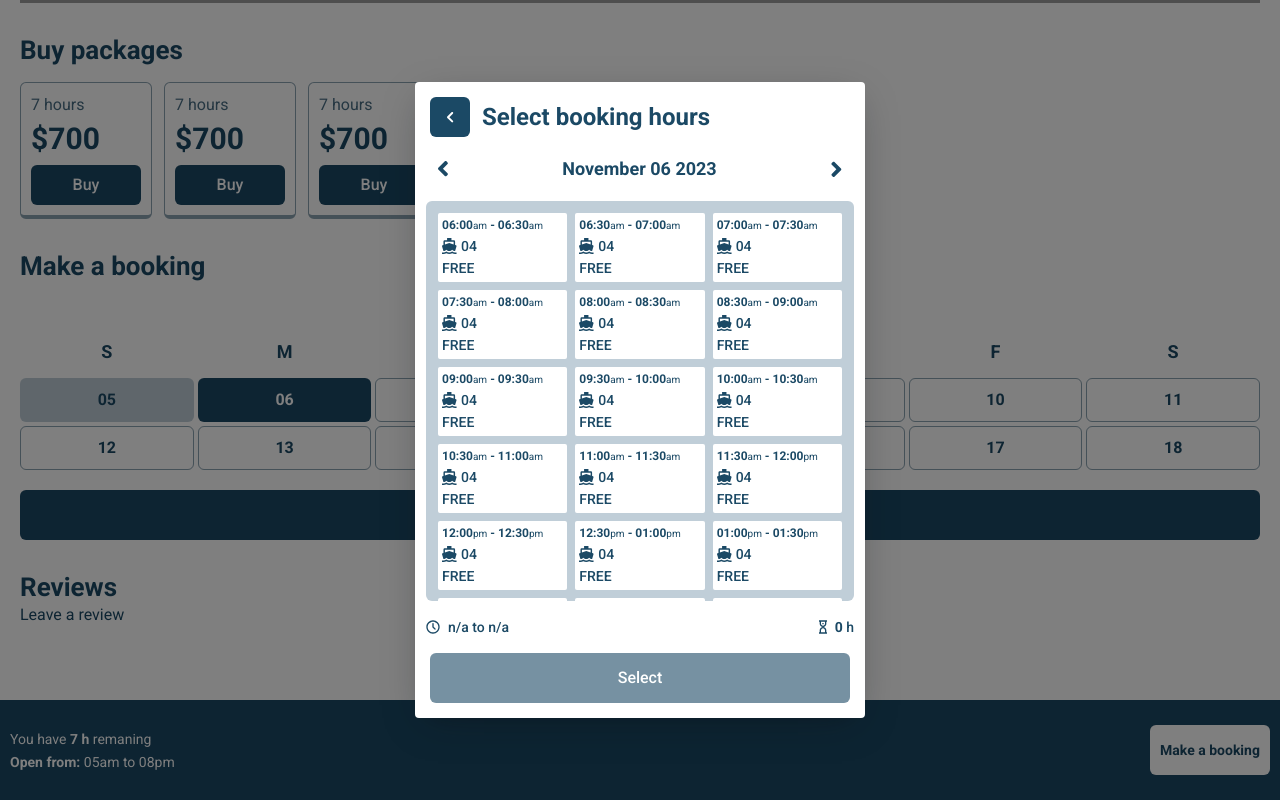
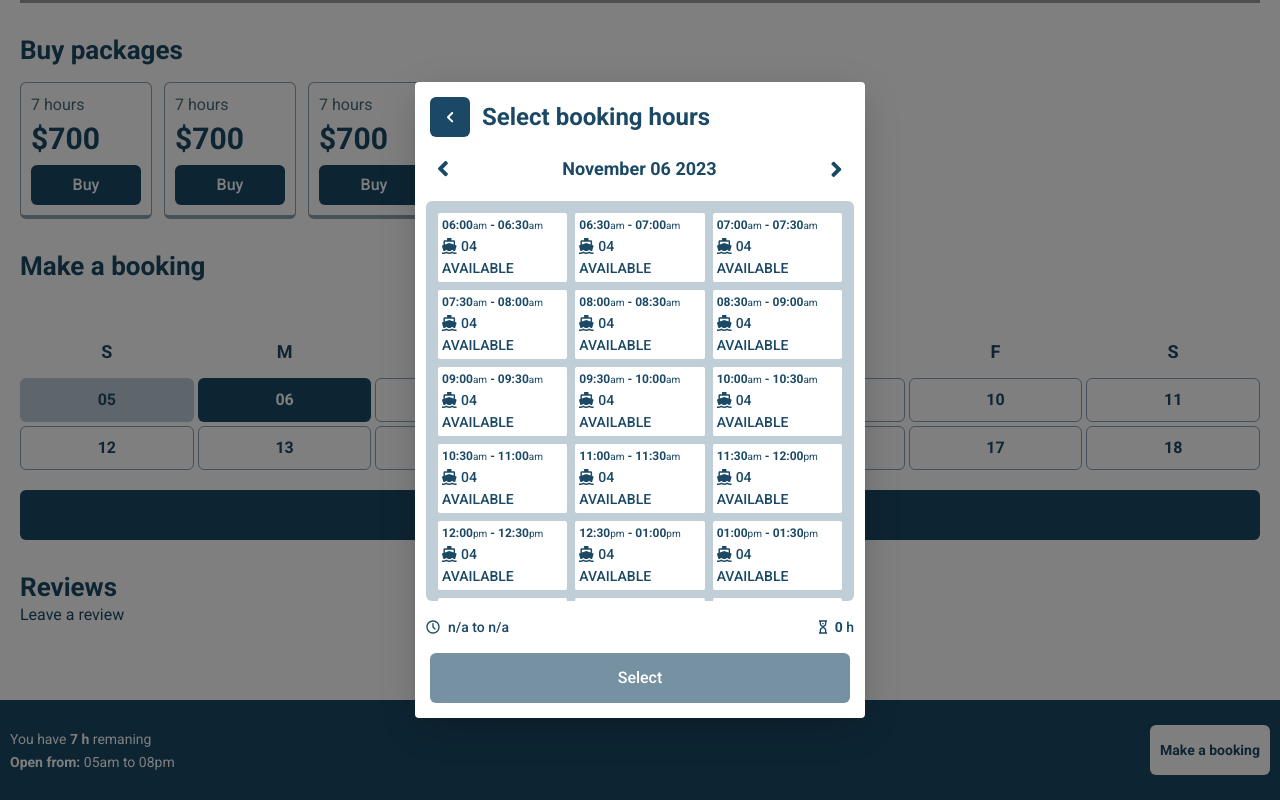
Before and after one commit to vvassoftware/vvas-user, a React (Vite) app: page /booking/1 in a window 1280 px wide. Both pictures are taken after a click on the button "06". Shown: the part 884-1684 px from the top of the page. Built offline with nearby package versions, Linux system fonts and the light colour scheme; grey boxes are pictures that could not be loaded.

Commit message:
fix: new business

```diff
--- a/package.json
+++ b/package.json
@@ -17,6 +17,7 @@
     "react": "^18.2.0",
     "react-dom": "^18.2.0",
     "react-hook-form": "^7.48.2",
+    "react-hot-toast": "^2.4.1",
     "react-icons": "^4.11.0",
     "react-router-dom": "^6.18.0",
     "tailwind-merge": "^2.0.0"
--- a/src/App.tsx
+++ b/src/App.tsx
@@ -2,6 +2,8 @@ import { useEffect } from "react";
 
 import WindowSizeProvider from "./context/WindowSize";
 import RoutesApp from "./router/Routes";
+
+import { Toaster } from "react-hot-toast";
 
 export default function App() {
   useEffect(() => {
@@ -14,6 +16,7 @@ export default function App() {
 
   return (
     <WindowSizeProvider>
+      <Toaster position="top-center" reverseOrder={false} />
       <RoutesApp />
     </WindowSizeProvider>
   );
--- a/src/components/Details/Booking/Card.tsx
+++ b/src/components/Details/Booking/Card.tsx
@@ -1,5 +1,5 @@
 interface CardProps {
-  variant: "PARTIALLY" | "FREE" | "EXPIRED";
+  variant: "PARTIALLY" | "AVAILABLE" | "EXPIRED";
   startTime: string;
   // eslint-disable-next-line
   reservations: any;
@@ -20,7 +20,7 @@ export default function Card({
   return (
     <div
       className={`${
-        variant === "FREE"
+        variant === "AVAILABLE"
           ? "bg-white"
           : variant === "EXPIRED"
           ? "bg-[#EA4335]"
@@ -31,7 +31,7 @@ export default function Card({
     >
       <div
         className={`text-xs font-bold ${
-          variant === "FREE"
+          variant === "AVAILABLE"
             ? "text-darkBlue"
             : variant === "EXPIRED"
             ? "text-white"
@@ -58,7 +58,7 @@ export default function Card({
           <path
             d="M2.90909 3.63636H11.6364V6.51636L7.27273 5.09091L2.90909 6.51636M1.41091 13.0909H1.45455C2.61818 13.0909 3.63636 12.4509 4.36364 11.6364C5.09091 12.4509 6.10909 13.0909 7.27273 13.0909C8.43636 13.0909 9.45455 12.4509 10.1818 11.6364C10.9091 12.4509 11.9273 13.0909 13.0909 13.0909H13.1273L14.5091 8.22546C14.5673 8.04364 14.5455 7.84 14.4655 7.66545C14.3709 7.49091 14.2182 7.36 14.0291 7.30182L13.0909 6.99636V3.63636C13.0909 3.25059 12.9377 2.88062 12.6649 2.60784C12.3921 2.33506 12.0221 2.18182 11.6364 2.18182H9.45455V0H5.09091V2.18182H2.90909C2.52332 2.18182 2.15335 2.33506 1.88057 2.60784C1.60779 2.88062 1.45455 3.25059 1.45455 3.63636V6.99636L0.516364 7.30182C0.327273 7.36 0.174545 7.49091 0.0799999 7.66545C-7.58605e-08 7.84 -0.0218182 8.04364 0.0363636 8.22546M13.0909 14.5455C12.08 14.5455 11.0691 14.2036 10.1818 13.5782C8.40727 14.8218 6.13818 14.8218 4.36364 13.5782C3.47636 14.2036 2.46545 14.5455 1.45455 14.5455H0V16H1.45455C2.45091 16 3.44727 15.7455 4.36364 15.2727C6.18182 16.2182 8.36364 16.2182 10.1818 15.2727C11.0982 15.7455 12.0873 16 13.0909 16H14.5455V14.5455H13.0909Z"
             fill={`${
-              variant === "FREE"
+              variant === "AVAILABLE"
                 ? "#1B4965"
                 : variant === "EXPIRED"
                 ? "#fff"
@@ -69,7 +69,7 @@ export default function Card({
 
         <span
           className={`font-medium text-sm ${
-            variant === "FREE"
+            variant === "AVAILABLE"
               ? "text-darkBlue"
               : variant === "EXPIRED"
               ? "text-white"
@@ -81,15 +81,15 @@ export default function Card({
       </div>
       <span
         className={`block ${
-          variant === "FREE"
+          variant === "AVAILABLE"
             ? "text-darkBlue"
             : variant === "EXPIRED"
             ? "text-white"
             : "text-white"
         } font-medium text-sm`}
       >
-        {variant === "FREE"
-          ? "FREE"
+        {variant === "AVAILABLE"
+          ? "AVAILABLE"
           : variant === "EXPIRED"
           ? "EXPIRED"
           : "PARTIALLY"}
--- a/src/screens/Booking/Details.tsx
+++ b/src/screens/Booking/Details.tsx
@@ -3,6 +3,7 @@ import dayjs from "dayjs";
 import isSameOrAfter from "dayjs/plugin/isSameOrAfter";
 import isSameOrBefore from "dayjs/plugin/isSameOrBefore";
 import { HiOutlineStar, HiStar } from "react-icons/hi2";
+import { toast } from "react-hot-toast";
 
 import BackButton from "../../components/BackButton";
 import ActivitiesCard from "../../components/Home/Activities/Card";
@@ -378,7 +379,7 @@ export default function Details() {
                 }}
               >
                 <CardBookingHours
-                  variant="FREE"
+                  variant="AVAILABLE"
                   reservations={reservations}
                   startTime={time.startTime}
                   endTime={time.endTime}
@@ -649,7 +650,8 @@ export default function Details() {
           onClick={() => {
             setShowModalBooking(false);
             setShowModalBoat(true);
-            navigate("/payments");
+            toast.success("Reservation created!");
+            navigate("/bookings");
           }}
         >
           Select
@@ -728,7 +730,7 @@ export default function Details() {
 
         <div className="mt-3">
           <iframe
-            src="https://www.google.com/maps/embed?pb=!1m18!1m12!1m3!1d449614.5130699682!2d-81.77209088121924!3d28.310033468939324!2m3!1f0!2f0!3f0!3m2!1i1024!2i768!4f13.1!3m3!1m2!1s0x88e781e1488bfeb3%3A0x777f0ec9db140146!2sFlorida%20Ski%20School!5e0!3m2!1ses!2spy!4v1699462787427!5m2!1ses!2spy"
+            src="https://www.google.com/maps/embed?pb=!1m18!1m12!1m3!1d7006.719071067462!2d-81.3455164!3d28.588989!2m3!1f0!2f0!3f0!3m2!1i1024!2i768!4f13.1!3m3!1m2!1s0x88e77004001920d3%3A0xb8d10c765ef46993!2sLake%20Virginia!5e0!3m2!1ses!2spy!4v1700156836417!5m2!1ses!2spy"
             width="100%"
             height="260"
             style={{ border: 0 }}
--- a/src/screens/Booking/Reservation.tsx
+++ b/src/screens/Booking/Reservation.tsx
@@ -34,7 +34,7 @@ export default function Reservation() {
 
         <div className="mt-3">
           <iframe
-            src="https://www.google.com/maps/embed?pb=!1m18!1m12!1m3!1d449614.5130699682!2d-81.77209088121924!3d28.310033468939324!2m3!1f0!2f0!3f0!3m2!1i1024!2i768!4f13.1!3m3!1m2!1s0x88e781e1488bfeb3%3A0x777f0ec9db140146!2sFlorida%20Ski%20School!5e0!3m2!1ses!2spy!4v1699462787427!5m2!1ses!2spy"
+            src="https://www.google.com/maps/embed?pb=!1m18!1m12!1m3!1d7006.719071067462!2d-81.3455164!3d28.588989!2m3!1f0!2f0!3f0!3m2!1i1024!2i768!4f13.1!3m3!1m2!1s0x88e77004001920d3%3A0xb8d10c765ef46993!2sLake%20Virginia!5e0!3m2!1ses!2spy!4v1700156836417!5m2!1ses!2spy"
             width="100%"
             height="260"
             style={{ border: 0 }}
```
Also changed, not shown: 1 other file (tests, documents, lock files or other folders).
